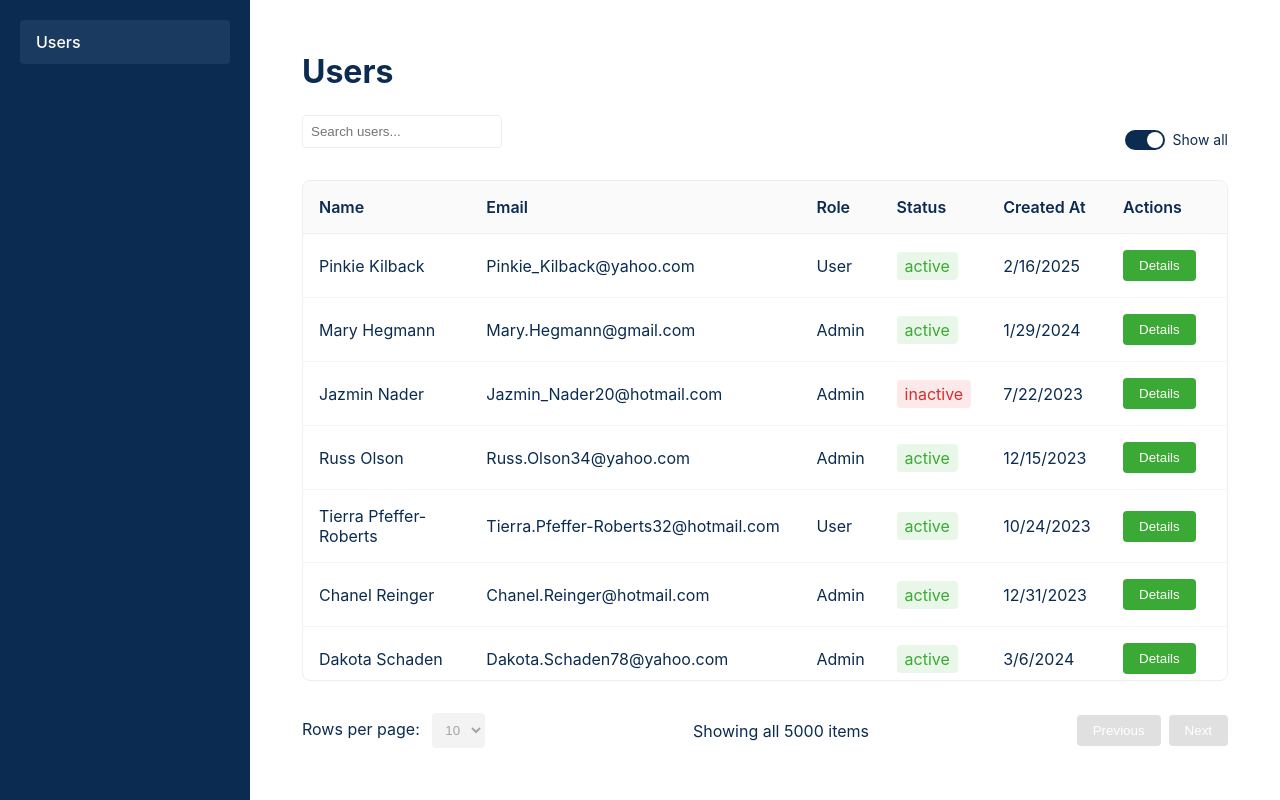
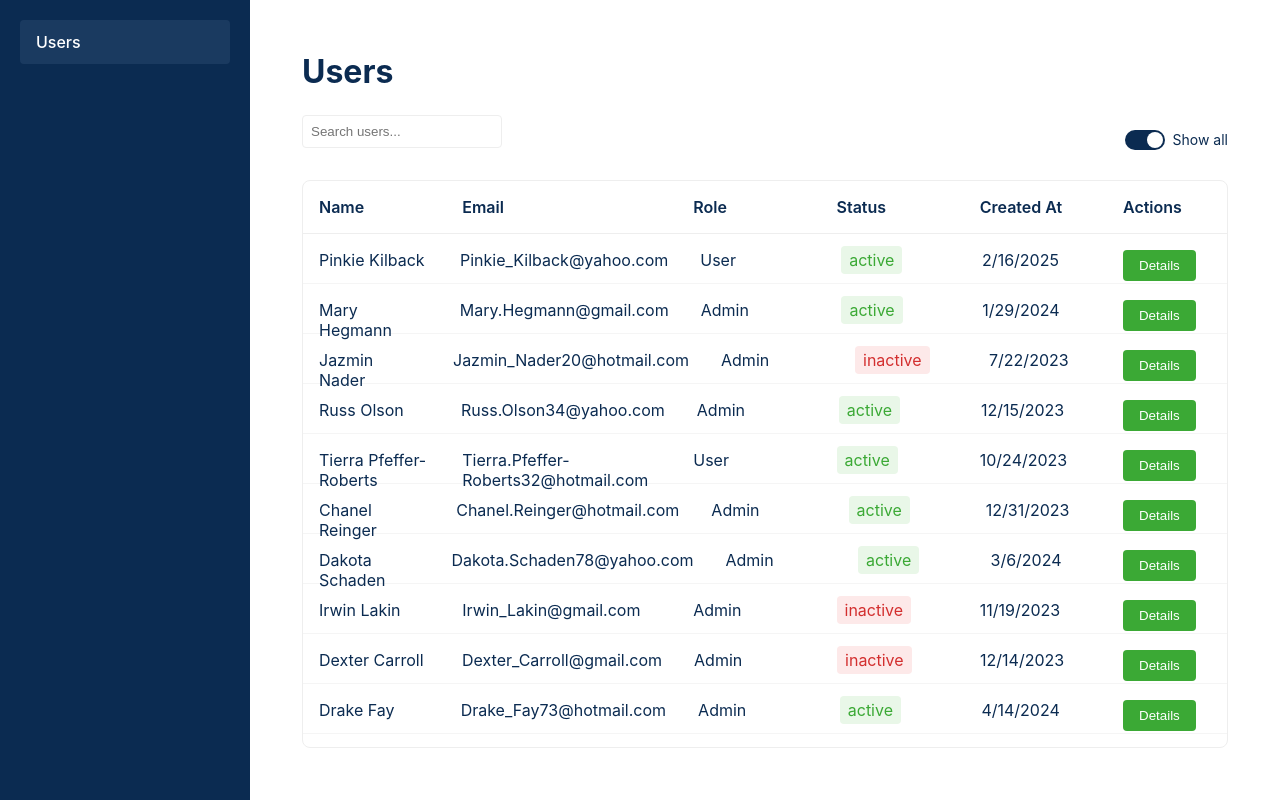
Before and after one commit to korhankosece/Evreka-CRM, a React (Vite) app: page / in a window 1280 px wide. Both pictures are taken after a click on the label "Show all". Built offline with nearby package versions, Linux system fonts and the light colour scheme.

Commit message:
Virtualization
- Installed infinite loader and virualized auto sizer
- Revised table

```diff
--- a/package.json
+++ b/package.json
@@ -18,6 +18,9 @@
     "react": "^19.1.0",
     "react-dom": "^19.1.0",
     "react-router-dom": "^7.6.3",
+    "react-virtualized-auto-sizer": "^1.0.26",
+    "react-window": "^1.8.11",
+    "react-window-infinite-loader": "^1.0.10",
     "styled-components": "^6.1.19"
   },
   "devDependencies": {
@@ -26,6 +29,8 @@
     "@types/node": "^24.0.12",
     "@types/react": "^19.1.8",
     "@types/react-dom": "^19.1.6",
+    "@types/react-window": "^1.8.8",
+    "@types/react-window-infinite-loader": "^1.0.9",
     "@typescript-eslint/eslint-plugin": "^8.36.0",
     "@typescript-eslint/parser": "^8.36.0",
     "@vitejs/plugin-react": "^4.6.0",
--- a/src/components/common/Table/Table.tsx
+++ b/src/components/common/Table/Table.tsx
@@ -11,39 +11,13 @@ import {
   TableControls,
 } from './Table.styles';
 
+import VirtualizedTable from './VirtualizedTable';
+import TableBody from './TableBody';
 import Pagination from './Pagination';
 import SearchInput from '../SearchInput';
 import Toggle from '../Toggle';
 
-export interface Column<T> {
-  key: string;
-  header: string;
-  render?: (value: any, row: T) => React.ReactNode;
-  width?: string;
-}
-
-export interface TableProps<T> {
-  data: T[];
-  columns: Column<T>[];
-  loading?: boolean;
-  error?: { message: string } | null;
-  pagination?: {
-    page: number;
-    perPage: number;
-    total: number;
-    totalPages: number;
-    showAll?: boolean;
-    onPageChange: (page: number) => void;
-    onPerPageChange: (perPage: number) => void;
-    onShowAllToggle?: (show: boolean) => void;
-  };
-  search?: {
-    value: string;
-    onChange: (value: string) => void;
-    placeholder?: string;
-    debounceMs?: number;
-  };
-}
+import { TableProps } from './table.types';
 
 const Table = <T extends Record<string, any>>({
   data,
@@ -86,16 +60,6 @@ const Table = <T extends Record<string, any>>({
       <TableWrapper>
         <TableScroll>
           <StyledTable>
-            <TableHead>
-              <tr>
-                {columns.map((column) => (
-                  <Th key={column.key} width={column.width}>
-                    {column.header}
-                  </Th>
-                ))}
-              </tr>
-            </TableHead>
-            <tbody>
             {loading ? (
               <LoadingContainer>
                 <Td colSpan={columns.length} style={{ textAlign: 'center' }}>
@@ -108,23 +72,27 @@ const Table = <T extends Record<string, any>>({
                   No data found
                 </Td>
               </LoadingContainer>
+            ) : pagination?.showAll ? (
+              <VirtualizedTable data={data} columns={columns} height="calc(100vh - 300px)" />
             ) : (
-                data.map((row, index) => (
-                  <tr key={index}>
+              <>
+                <TableHead>
+                  <tr>
                     {columns.map((column) => (
-                      <Td key={column.key}>
-                        {column.render ? column.render(row[column.key], row) : row[column.key]}
-                      </Td>
+                      <Th key={column.key} width={column.width}>
+                        {column.header}
+                      </Th>
                     ))}
                   </tr>
-                ))
+                </TableHead>
+                <TableBody data={data} columns={columns} />
+              </>
             )}
-            </tbody>
           </StyledTable>
         </TableScroll>
       </TableWrapper>
 
-      {pagination && (
+      {pagination && !pagination.showAll && (
         <Pagination
           page={pagination.page}
           perPage={pagination.perPage}
--- /dev/null
+++ b/src/components/common/Table/TableBody.tsx
@@ -0,0 +1,25 @@
+import { Td } from './Table.styles';
+import { Column } from './table.types';
+
+interface TableBodyProps<T> {
+  data: T[];
+  columns: Column<T>[];
+}
+
+const TableBody = <T extends Record<string, any>>({ data, columns }: TableBodyProps<T>) => {
+  return (
+    <tbody>
+      {data.map((row, index) => (
+        <tr key={index}>
+          {columns.map((column) => (
+            <Td key={column.key}>
+              {column.render ? column.render(row[column.key], row) : row[column.key]}
+            </Td>
+          ))}
+        </tr>
+      ))}
+    </tbody>
+  );
+};
+
+export default TableBody;
--- /dev/null
+++ b/src/components/common/Table/VirtualizedTable.tsx
@@ -0,0 +1,68 @@
+import { FixedSizeList as List } from 'react-window';
+import AutoSizer from 'react-virtualized-auto-sizer';
+import { Td, Th } from './Table.styles';
+import { Column } from './table.types';
+
+interface VirtualizedTableProps<T> {
+  data: T[];
+  columns: Column<T>[];
+  height: string;
+  rowHeight?: number;
+}
+
+const ROW_HEIGHT = 50;
+
+const VirtualizedTable = <T extends Record<string, any>>({
+  data,
+  columns,
+  height,
+  rowHeight = ROW_HEIGHT,
+}: VirtualizedTableProps<T>) => {
+  const VirtualizedBody = ({ height, width }: { height: number; width: number }) => {
+    const Row = ({ index, style }: { index: number; style: React.CSSProperties }) => {
+      const row = data[index];
+      return (
+        <tr style={{ ...style, display: 'flex' }}>
+          {columns.map((column) => (
+            <Td key={column.key} style={{ flex: column.width ? `0 0 ${column.width}` : 1 }}>
+              {column.render ? column.render(row[column.key], row) : row[column.key]}
+            </Td>
+          ))}
+        </tr>
+      );
+    };
+
+    return (
+      <div style={{ height, width }}>
+        <List height={height} width={width} itemCount={data.length} itemSize={rowHeight}>
+          {Row}
+        </List>
+      </div>
+    );
+  };
+
+  return (
+    <>
+      <thead>
+        <tr style={{ display: 'flex' }}>
+          {columns.map((column) => (
+            <Th
+              key={column.key}
+              width={column.width}
+              style={{ flex: column.width ? `0 0 ${column.width}` : 1 }}
+            >
+              {column.header}
+            </Th>
+          ))}
+        </tr>
+      </thead>
+      <tbody style={{ display: 'block', height }}>
+        <AutoSizer>
+          {({ height, width }) => <VirtualizedBody height={height} width={width} />}
+        </AutoSizer>
+      </tbody>
+    </>
+  );
+};
+
+export default VirtualizedTable;
--- a/src/hooks/index.ts
+++ b/src/hooks/index.ts
@@ -1 +1 @@
-export * from './useUsers';
+export * from './user';
--- /dev/null
+++ b/src/hooks/user/index.ts
@@ -0,0 +1 @@
+export * from './useUsers';
--- a/src/hooks/useUsers.ts
+++ b/src/hooks/user/useUsers.ts
@@ -1,6 +1,5 @@
 import { useState, useMemo } from 'react';
-
-import { users } from '../data/users';
+import { users } from '../../data/users';
 
 interface UseUsersProps {
   initialPage?: number;
```
Also changed, not shown: src/components/common/Table/table.types.ts (added, +29 -0 lines), 1 other file (tests, documents, lock files or other folders). Lines whose indentation alone changed are shown as unchanged.
